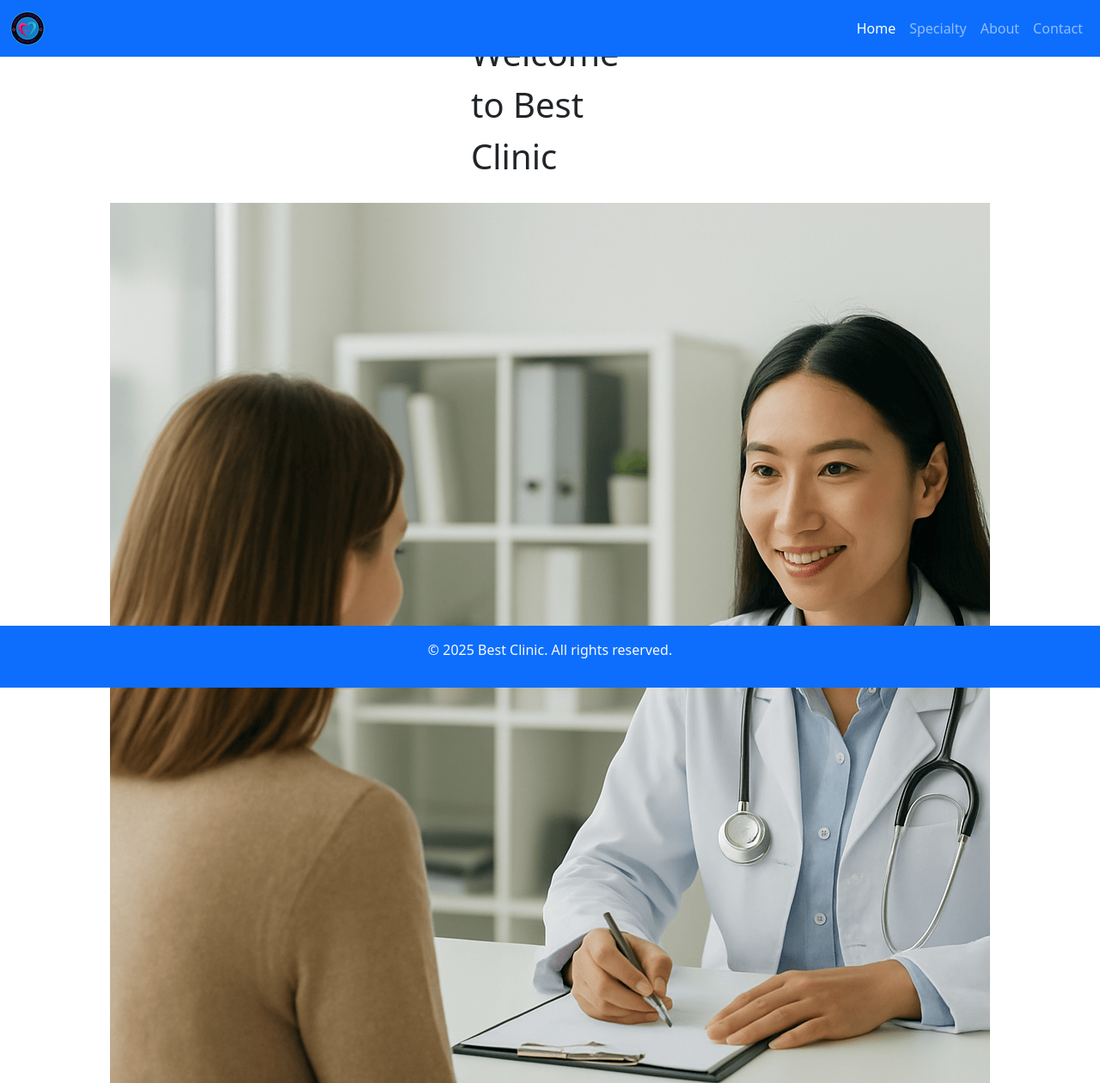
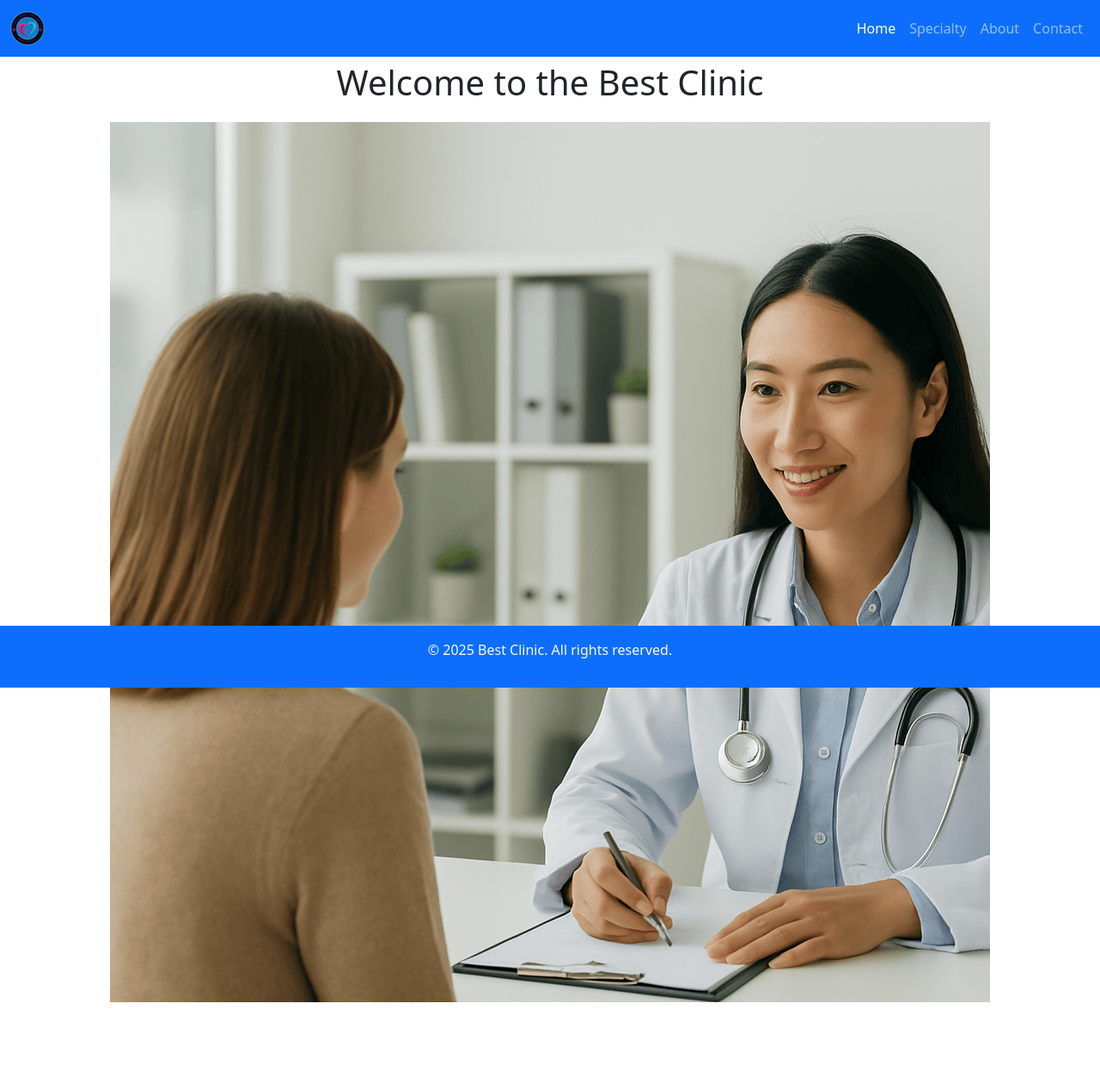
Before and after one commit to lra2001/bestclinic, a Django app: page / in a window 1280 px wide. Shown: the whole page at 86% size. After the commit the page ends 1166 px from the top, so only its background shows below. Run offline with Django 5.2, Linux system fonts and the light colour scheme; some libraries are stand-ins or nearby versions.

Commit message:
Update styling
Update Styling on:
- navbar
- footer
- home .html

```diff
--- a/bestclinic_app/templates/base.html
+++ b/bestclinic_app/templates/base.html
@@ -14,7 +14,7 @@
 
 <body>
 
-    <nav class="navbar fixed-top navbar-expand-lg navbar-dark bg-primary">
+    <nav class="navbar sticky-top navbar-expand-lg navbar-dark bg-primary">
         <div class="container-fluid">
             <a class="navbar-brand" href="{% url 'home' %}"><img src="{% static 'logo.png' %}" alt="Logo"
                     class="d-inline-block align-items-center">
@@ -34,11 +34,11 @@
         </div>
     </nav>
 
-    <main class="container mt-4">
+    <main class="container">
         {% block content %}{% endblock %}
     </main>
 
-    <div class="fixed-bottom">
+    <div class="sticky-bottom pt-3">
         <footer class="bg-primary text-light text-center py-3">
             <p>&copy; 2025 Best Clinic. All rights reserved.</p>
         </footer>
--- a/bestclinic_app/templates/home.html
+++ b/bestclinic_app/templates/home.html
@@ -1,8 +1,8 @@
 {% extends 'base.html' %}
 {% load static %}
 {% block content %}
-<div class="mx-auto p-2" style="width: 200px;">
-    <p class="fs-1">Welcome to Best Clinic</p>
+<div class="mx-auto text-center">
+    <p class="fs-1">Welcome to the Best Clinic</p>
 </div>
 <img src="{% static 'images/doctor.png' %}" class="img-fluid mx-auto d-block" alt="doctor image" />
 {% endblock %}
```
